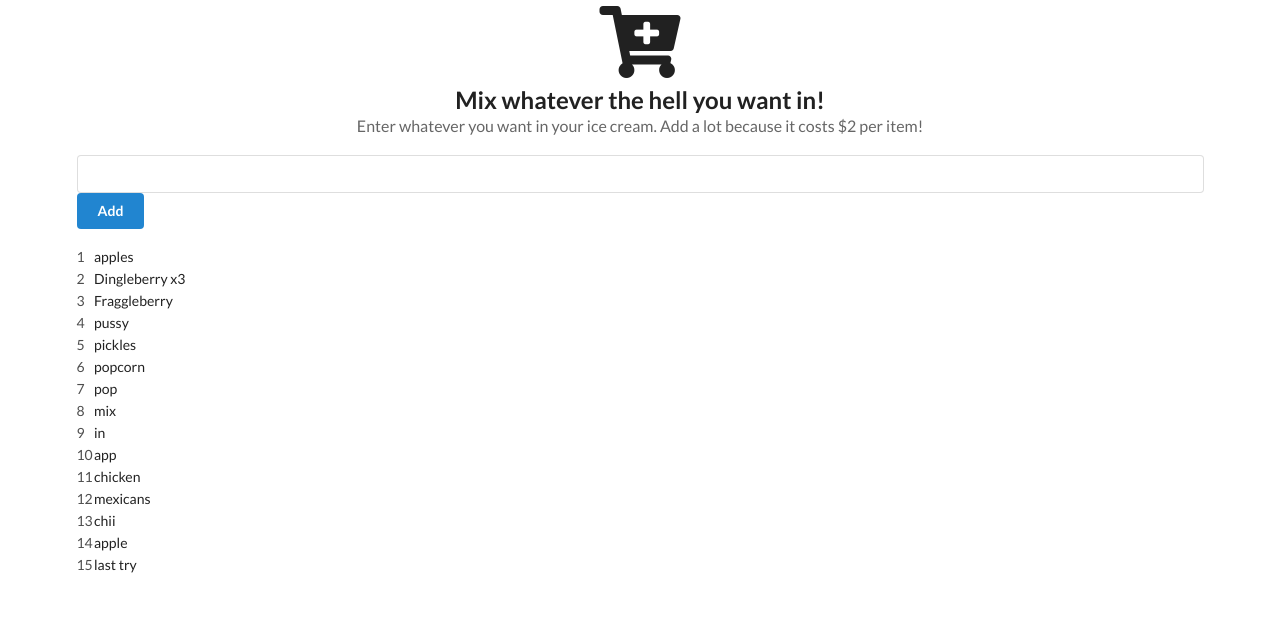
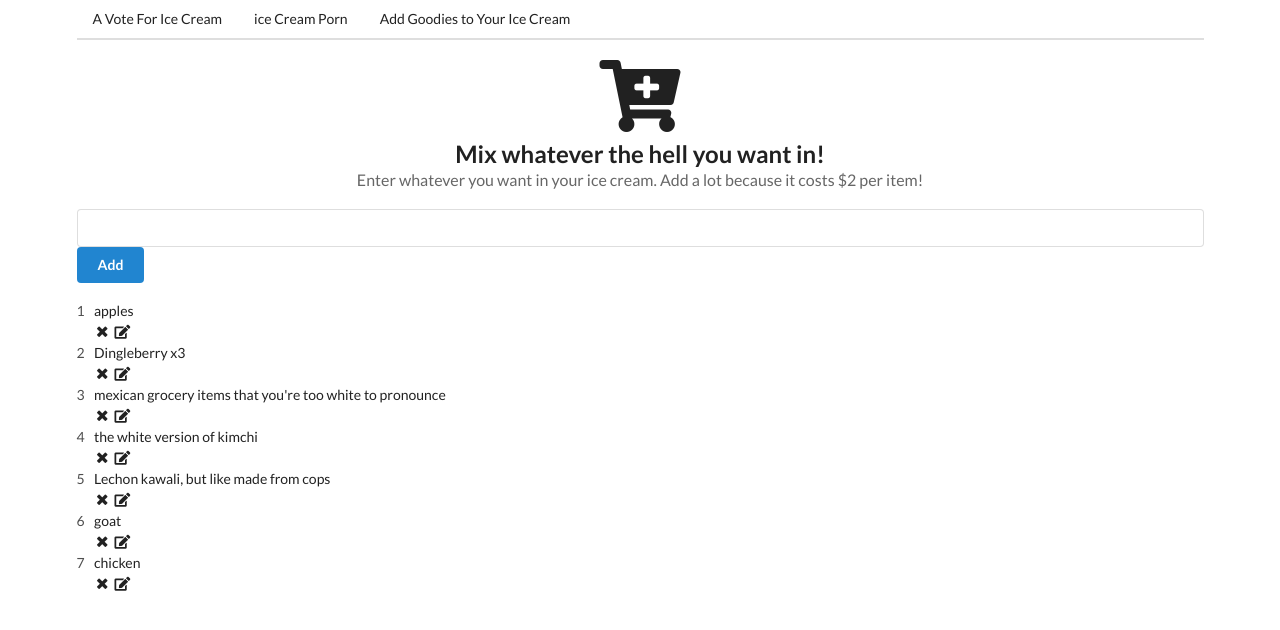
Before and after one commit to JacobPRC/voting-app, a React (Create React App) app: page /mixins in a window 1280 px wide. Shown: the top 630 px of the page. Built offline with nearby package versions, Linux system fonts and the light colour scheme; data requests are answered from the project's data file.

Commit message:
implemented basic edit set up and navigation to facilitate that

```diff
--- a/server/db.json
+++ b/server/db.json
@@ -9,56 +9,24 @@
       "id": 4
     },
     {
-      "mixin": "Fraggleberry ",
-      "id": 6
-    },
-    {
-      "mixin": "pussy",
-      "id": 7
-    },
-    {
-      "mixin": "pickles",
-      "id": 8
-    },
-    {
-      "mixin": "popcorn",
-      "id": 9
-    },
-    {
-      "mixin": "pop",
-      "id": 10
-    },
-    {
-      "mixin": "mix",
+      "mixin": "mexican grocery items that you're too white to pronounce",
       "id": 11
     },
     {
-      "mixin": "in",
+      "mixin": "the white version of kimchi",
       "id": 12
     },
     {
-      "mixin": "app",
-      "id": 13
+      "mixin": "Lechon kawali, but like made from cops",
+      "id": 14
+    },
+    {
+      "mixin": "goat",
+      "id": 15
     },
     {
       "mixin": "chicken",
-      "id": 14
-    },
-    {
-      "mixin": "mexicans",
-      "id": 15
-    },
-    {
-      "mixin": "chii",
       "id": 16
-    },
-    {
-      "mixin": "apple",
-      "id": 17
-    },
-    {
-      "mixin": "last try",
-      "id": 18
     }
   ]
 }
--- a/src/App.js
+++ b/src/App.js
@@ -3,6 +3,8 @@ import React from "react";
 import VotingTable from "./components/poll/VotingTable";
 import Pics from "./components/pics/Pics";
 import Mixins from "./components/mixins/Mixins";
+import Route from "./components/Route";
+import Header from "./components/Header";
 // so ice cream vote, then pics, maybe next ice cream to do list with mix ins for you ice cream
 // last maybe an ice cream builder? Would def need help w/ that
 const flavors = [
@@ -19,10 +21,16 @@ const flavors = [
 export default () => {
   return (
     <div className="ui container">
-      {/* <h1>Best Ice Cream Flavors:</h1>
-      <VotingTable flavors={flavors} /> */}
-      {/* <Pics /> */}
-      <Mixins />
+      <Header />
+      <Route path="/">
+        <VotingTable flavors={flavors} />
+      </Route>
+      <Route path="/pics">
+        <Pics />
+      </Route>
+      <Route path="/mixins">
+        <Mixins />
+      </Route>
     </div>
   );
 };
--- /dev/null
+++ b/src/components/Header.js
@@ -0,0 +1,21 @@
+import React from "react";
+
+import Link from "./Link";
+
+const Header = () => {
+  return (
+    <div className="ui secondary pointing menu">
+      <Link to="/" className="item">
+        A Vote For Ice Cream
+      </Link>
+      <Link to="/pics" className="item">
+        ice Cream Porn
+      </Link>
+      <Link to="/mixins" className="item">
+        Add Goodies to Your Ice Cream
+      </Link>
+    </div>
+  );
+};
+
+export default Header;
--- /dev/null
+++ b/src/components/Link.js
@@ -0,0 +1,20 @@
+import React from "react";
+
+const Link = ({ to, className, children, id }) => {
+  const onClick = (e) => {
+    if (e.metaKey || e.ctrlKey) {
+      return;
+    }
+    e.preventDefault();
+    window.history.pushState({}, "", to);
+    const navEvent = new PopStateEvent("popstate");
+    window.dispatchEvent(navEvent);
+  };
+  return (
+    <a onClick={onClick} className={className} href={to}>
+      {children}
+    </a>
+  );
+};
+
+export default Link;
--- /dev/null
+++ b/src/components/Route.js
@@ -0,0 +1,16 @@
+import { useEffect, useState } from "react";
+
+const Route = ({ path, children }) => {
+  const [currentPath, setCurrentPath] = useState(window.location.pathname);
+
+  useEffect(() => {
+    const onLocationChange = () => setCurrentPath(window.location.pathname);
+
+    window.addEventListener("popstate", onLocationChange);
+
+    return () => window.addEventListener("popstate", onLocationChange);
+  }, []);
+  return currentPath === path ? children : null;
+};
+
+export default Route;
--- a/src/components/mixins/Mixins.js
+++ b/src/components/mixins/Mixins.js
@@ -17,11 +17,11 @@ const Mixins = () => {
 
   const onSubmit = (e) => {
     e.preventDefault();
+    const newCount = submissions + 1;
+    setSubmissions(newCount);
     const result = { mixin: input };
     axios.post("/mixins", result);
     setInput("");
-    const newCount = submissions + 1;
-    setSubmissions(newCount);
   };
 
   useEffect(() => {
@@ -30,12 +30,19 @@ const Mixins = () => {
       setItems(response.data);
     };
     getMixins();
-  }, [submissions]);
+  }, [input]);
 
   const renderedItems = () => {
-    return items.map((item) => <li>{item.mixin}</li>);
+    return items.map((item) => {
+      return (
+        <>
+          <li key={item.id}>{item.mixin}</li>
+          <i className="delete icon"></i>
+          <i className="edit icon"></i>
+        </>
+      );
+    });
   };
-
   return (
     <div>
       <br />
```
Also changed, not shown: src/components/mixins/EditMixin.js (added, +29 -0 lines).
